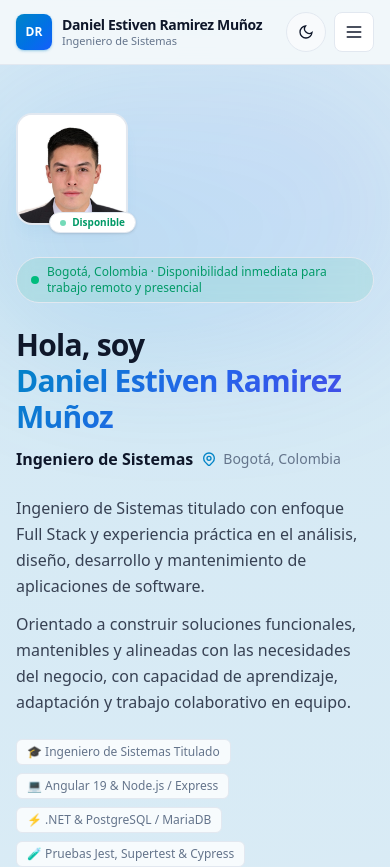
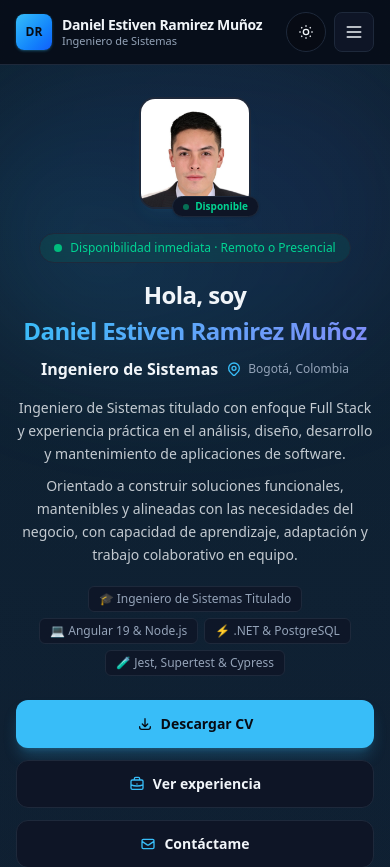
Before and after one commit to danielra123/portafolio, a Next.js app: page / in a window 390 px wide. Shown: the top 867 px of the page. Built offline with nearby package versions, Linux system fonts and the light colour scheme.

Commit message:
fix: corregir superposicion movil del juego, forzar tema oscuro por defecto y optimizar UI para smartphone

```diff
--- a/src/app/globals.css
+++ b/src/app/globals.css
@@ -3,6 +3,21 @@
 @custom-variant dark (&:where(.dark, .dark *));
 
 :root {
+  --background: #070b14;
+  --foreground: #f1f5f9;
+  --surface: #0e1526;
+  --surface-hover: #162035;
+  --border: #1e293b;
+  --border-focus: #38bdf8;
+  --muted: #94a3b8;
+  --accent: #38bdf8;
+  --accent-foreground: #070b14;
+  --accent-glow: rgba(56, 189, 248, 0.18);
+  --card-bg: rgba(14, 21, 38, 0.75);
+  --card-border: rgba(30, 41, 59, 0.8);
+}
+
+.light {
   --background: #f8fafc;
   --foreground: #0f172a;
   --surface: #ffffff;
@@ -71,14 +86,14 @@ body {
 
 /* Ambient background effect */
 .bg-ambient-grid {
-  background-image: radial-gradient(circle at 50% 0%, var(--accent-glow) 0%, transparent 65%);
-}
-
-.dark .bg-ambient-grid {
   background-image:
     radial-gradient(circle at 50% -10%, rgba(56, 189, 248, 0.15) 0%, transparent 55%),
     radial-gradient(circle at 90% 25%, rgba(99, 102, 241, 0.08) 0%, transparent 40%),
     radial-gradient(circle at 10% 40%, rgba(14, 165, 233, 0.06) 0%, transparent 40%);
+}
+
+.light .bg-ambient-grid {
+  background-image: radial-gradient(circle at 50% 0%, var(--accent-glow) 0%, transparent 65%);
 }
 
 /* Modern Card with Glassmorphism */
@@ -98,13 +113,13 @@ body {
 
 /* Gradient Text */
 .text-gradient {
-  background: linear-gradient(135deg, #0284c7 0%, #2563eb 50%, #4f46e5 100%);
+  background: linear-gradient(135deg, #38bdf8 0%, #60a5fa 50%, #818cf8 100%);
   -webkit-background-clip: text;
   -webkit-text-fill-color: transparent;
 }
 
-.dark .text-gradient {
-  background: linear-gradient(135deg, #38bdf8 0%, #60a5fa 50%, #818cf8 100%);
+.light .text-gradient {
+  background: linear-gradient(135deg, #0284c7 0%, #2563eb 50%, #4f46e5 100%);
   -webkit-background-clip: text;
   -webkit-text-fill-color: transparent;
 }
--- a/src/app/layout.tsx
+++ b/src/app/layout.tsx
@@ -18,10 +18,7 @@ export const viewport: Viewport = {
   width: "device-width",
   initialScale: 1,
   maximumScale: 5,
-  themeColor: [
-    { media: "(prefers-color-scheme: light)", color: "#f8fafc" },
-    { media: "(prefers-color-scheme: dark)", color: "#070b14" },
-  ],
+  themeColor: "#070b14",
 };
 
 export const metadata: Metadata = {
@@ -54,11 +51,16 @@ export default function RootLayout({
   children: React.ReactNode;
 }>) {
   return (
-    <html lang="es" suppressHydrationWarning>
+    <html lang="es" className="dark" style={{ colorScheme: "dark" }} suppressHydrationWarning>
       <body
         className={`${geistSans.variable} ${geistMono.variable} antialiased bg-ambient-grid min-h-screen`}
       >
-        <ThemeProvider attribute="class" defaultTheme="system" enableSystem>
+        <ThemeProvider
+          attribute="class"
+          defaultTheme="dark"
+          enableSystem={false}
+          storageKey="daniel-portfolio-theme-v2"
+        >
           <IntroSplash />
           {children}
         </ThemeProvider>
--- a/src/components/hero.tsx
+++ b/src/components/hero.tsx
@@ -5,7 +5,7 @@ export function Hero() {
     <section
       id="hero"
       aria-label="Presentación"
-      className="relative overflow-hidden pt-12 pb-16 sm:pt-20 sm:pb-24"
+      className="relative overflow-hidden pt-8 pb-14 sm:pt-20 sm:pb-24"
     >
       {/* Decorative gradient glow in background */}
       <div
@@ -14,31 +14,32 @@ export function Hero() {
       />
 
       <div className="mx-auto max-w-5xl px-4 sm:px-6">
-        <div className="flex flex-col-reverse gap-8 sm:flex-row sm:items-center sm:justify-between">
-          <div>
+        <div className="flex flex-col items-center sm:flex-row sm:items-center sm:justify-between gap-6 sm:gap-8">
+          {/* Main Info */}
+          <div className="flex flex-col items-center sm:items-start text-center sm:text-left order-2 sm:order-1">
             {/* Availability Badge */}
-            <div className="inline-flex items-center gap-2 rounded-full border border-emerald-500/30 bg-emerald-500/10 px-3.5 py-1.5 text-xs font-medium text-emerald-600 dark:text-emerald-400 backdrop-blur-sm">
-              <span className="relative flex h-2 w-2">
+            <div className="inline-flex items-center gap-2 rounded-full border border-emerald-500/30 bg-emerald-500/10 px-3.5 py-1.5 text-xs font-medium text-emerald-400 backdrop-blur-sm">
+              <span className="relative flex h-2 w-2 shrink-0">
                 <span className="absolute inline-flex h-full w-full animate-ping rounded-full bg-emerald-400 opacity-75" />
                 <span className="relative inline-flex h-2 w-2 rounded-full bg-emerald-500" />
               </span>
-              {identity.availability}
+              <span>Disponibilidad inmediata &middot; Remoto o Presencial</span>
             </div>
 
             {/* Main Name & Title */}
-            <div className="mt-6">
-              <h1 className="text-3xl font-extrabold tracking-tight text-foreground sm:text-5xl lg:text-6xl">
+            <div className="mt-4 sm:mt-6">
+              <h1 className="text-2xl font-extrabold tracking-tight text-foreground sm:text-5xl lg:text-6xl">
                 Hola, soy{" "}
-                <span className="text-gradient block sm:inline">
+                <span className="text-gradient block sm:inline mt-1 sm:mt-0">
                   {identity.name}
                 </span>
               </h1>
 
-              <div className="mt-3 flex flex-wrap items-center gap-2 text-base font-semibold sm:text-xl text-muted">
+              <div className="mt-2.5 sm:mt-3 flex flex-wrap items-center justify-center sm:justify-start gap-2 text-base font-semibold sm:text-xl text-muted">
                 <span className="text-foreground">{identity.title}</span>
                 <span className="hidden sm:inline text-border">&bull;</span>
-                <span className="inline-flex items-center gap-1.5 text-sm font-normal text-muted">
-                  <svg className="h-4 w-4 text-accent" fill="none" viewBox="0 0 24 24" stroke="currentColor">
+                <span className="inline-flex items-center gap-1.5 text-xs sm:text-sm font-normal text-muted">
+                  <svg className="h-4 w-4 text-accent shrink-0" fill="none" viewBox="0 0 24 24" stroke="currentColor">
                     <path strokeLinecap="round" strokeLinejoin="round" strokeWidth="2" d="M17.657 16.657L13.414 20.9a1.998 1.998 0 01-2.827 0l-4.244-4.243a8 8 0 1111.314 0z" />
                     <path strokeLinecap="round" strokeLinejoin="round" strokeWidth="2" d="M15 11a3 3 0 11-6 0 3 3 0 016 0z" />
                   </svg>
@@ -46,61 +47,38 @@ export function Hero() {
                 </span>
               </div>
             </div>
-          </div>
-
-          {/* Discreet professional photo */}
-          <div className="relative shrink-0 self-start sm:self-center">
-            <div className="relative h-28 w-28 sm:h-36 sm:w-36 overflow-hidden rounded-2xl border-2 border-border/80 bg-surface shadow-lg shadow-accent/5 transition-transform hover:scale-[1.02]">
-              <img
-                src="/daniel-ramirez.jpg"
-                alt={identity.name}
-                className="h-full w-full object-cover object-top"
-              />
-            </div>
-            <div className="absolute -bottom-2 -right-2 flex items-center gap-1.5 rounded-full border border-border bg-surface px-2.5 py-0.5 text-[10px] font-semibold text-emerald-600 dark:text-emerald-400 shadow-sm">
-              <span className="h-1.5 w-1.5 rounded-full bg-emerald-500 animate-pulse" />
-              Disponible
-            </div>
-          </div>
-        </div>
 
             {/* Pitch / Bio */}
-        <div className="mt-6 max-w-3xl space-y-3 text-base leading-relaxed text-foreground/80 sm:text-lg">
+            <div className="mt-4 sm:mt-6 max-w-2xl space-y-2.5 text-sm sm:text-lg leading-relaxed text-foreground/80">
               {heroPitch.map((line) => (
                 <p key={line}>{line}</p>
               ))}
             </div>
 
-        {/* Feature Pills / Key Highlights */}
-        <div className="mt-6 flex flex-wrap gap-2 text-xs font-medium text-muted">
+            {/* Feature Pills */}
+            <div className="mt-5 flex flex-wrap justify-center sm:justify-start gap-1.5 sm:gap-2 text-xs font-medium text-muted">
               <span className="rounded-md border border-border/70 bg-surface/80 px-2.5 py-1">
                 🎓 Ingeniero de Sistemas Titulado
               </span>
               <span className="rounded-md border border-border/70 bg-surface/80 px-2.5 py-1">
-            💻 Angular 19 & Node.js / Express
+                💻 Angular 19 & Node.js
               </span>
               <span className="rounded-md border border-border/70 bg-surface/80 px-2.5 py-1">
-            ⚡ .NET & PostgreSQL / MariaDB
+                ⚡ .NET & PostgreSQL
               </span>
               <span className="rounded-md border border-border/70 bg-surface/80 px-2.5 py-1">
-            🧪 Pruebas Jest, Supertest & Cypress
+                🧪 Jest, Supertest & Cypress
               </span>
             </div>
 
-        {/* Action Buttons with high touch target & micro-interactions */}
-        <div className="mt-8 flex flex-wrap items-center gap-3">
+            {/* Action Buttons: Full width on mobile, inline on desktop */}
+            <div className="mt-6 sm:mt-8 flex flex-col sm:flex-row items-stretch sm:items-center gap-3 w-full sm:w-auto">
               <a
                 href={identity.cvHref}
                 download
-            className="inline-flex h-12 items-center justify-center gap-2 rounded-xl bg-accent px-6 text-sm font-semibold text-accent-foreground shadow-lg shadow-accent/25 transition-all hover:-translate-y-0.5 hover:shadow-xl hover:shadow-accent/35 active:translate-y-0 active:scale-98"
+                className="inline-flex h-12 items-center justify-center gap-2 rounded-xl bg-accent px-6 text-sm font-semibold text-accent-foreground shadow-lg shadow-accent/25 transition-all hover:-translate-y-0.5 hover:shadow-xl active:scale-98"
               >
-            <svg
-              className="h-4 w-4"
-              fill="none"
-              viewBox="0 0 24 24"
-              stroke="currentColor"
-              strokeWidth="2"
-            >
+                <svg className="h-4 w-4" fill="none" viewBox="0 0 24 24" stroke="currentColor" strokeWidth="2">
                   <path strokeLinecap="round" strokeLinejoin="round" d="M4 16v1a3 3 0 003 3h10a3 3 0 003-3v-1m-4-4l-4 4m0 0l-4-4m4 4V4" />
                 </svg>
                 Descargar CV
@@ -108,15 +86,9 @@ export function Hero() {
 
               <a
                 href="#experiencia"
-            className="inline-flex h-12 items-center justify-center gap-2 rounded-xl border border-border bg-surface px-6 text-sm font-semibold text-foreground transition-all hover:-translate-y-0.5 hover:border-accent hover:bg-surface-hover hover:shadow-md active:translate-y-0 active:scale-98"
+                className="inline-flex h-12 items-center justify-center gap-2 rounded-xl border border-border bg-surface px-6 text-sm font-semibold text-foreground transition-all hover:border-accent hover:bg-surface-hover active:scale-98"
               >
-            <svg
-              className="h-4 w-4 text-accent"
-              fill="none"
-              viewBox="0 0 24 24"
-              stroke="currentColor"
-              strokeWidth="2"
-            >
+                <svg className="h-4 w-4 text-accent" fill="none" viewBox="0 0 24 24" stroke="currentColor" strokeWidth="2">
                   <path strokeLinecap="round" strokeLinejoin="round" d="M21 13.255A23.931 23.931 0 0112 15c-3.183 0-6.22-.62-9-1.745M16 6V4a2 2 0 00-2-2h-4a2 2 0 00-2 2v2m4 6h.01M5 20h14a2 2 0 002-2V8a2 2 0 00-2-2H5a2 2 0 00-2 2v10a2 2 0 002 2z" />
                 </svg>
                 Ver experiencia
@@ -124,21 +96,32 @@ export function Hero() {
 
               <a
                 href="#contacto"
-            className="inline-flex h-12 items-center justify-center gap-2 rounded-xl border border-border bg-surface px-6 text-sm font-semibold text-foreground transition-all hover:-translate-y-0.5 hover:border-accent hover:bg-surface-hover hover:shadow-md active:translate-y-0 active:scale-98"
+                className="inline-flex h-12 items-center justify-center gap-2 rounded-xl border border-border bg-surface px-6 text-sm font-semibold text-foreground transition-all hover:border-accent hover:bg-surface-hover active:scale-98"
               >
-            <svg
-              className="h-4 w-4 text-accent"
-              fill="none"
-              viewBox="0 0 24 24"
-              stroke="currentColor"
-              strokeWidth="2"
-            >
+                <svg className="h-4 w-4 text-accent" fill="none" viewBox="0 0 24 24" stroke="currentColor" strokeWidth="2">
                   <path strokeLinecap="round" strokeLinejoin="round" d="M3 8l7.89 5.26a2 2 0 002.22 0L21 8M5 19h14a2 2 0 002-2V7a2 2 0 00-2-2H5a2 2 0 00-2 2v10a2 2 0 002 2z" />
                 </svg>
                 Contáctame
               </a>
             </div>
           </div>
+
+          {/* Discreet professional photo */}
+          <div className="relative shrink-0 order-1 sm:order-2">
+            <div className="relative h-28 w-28 sm:h-36 sm:w-36 overflow-hidden rounded-2xl border-2 border-border/80 bg-surface shadow-lg shadow-accent/5">
+              <img
+                src="/daniel-ramirez.jpg"
+                alt={identity.name}
+                className="h-full w-full object-cover object-top"
+              />
+            </div>
+            <div className="absolute -bottom-2 -right-2 flex items-center gap-1.5 rounded-full border border-border bg-surface px-2.5 py-0.5 text-[10px] font-semibold text-emerald-400 shadow-sm">
+              <span className="h-1.5 w-1.5 rounded-full bg-emerald-500 animate-pulse" />
+              Disponible
+            </div>
+          </div>
+        </div>
+      </div>
     </section>
   );
 }
```
Also changed, not shown: src/components/dev-runner-game.tsx (+44 -40 lines). Lines whose indentation alone changed are shown as unchanged.
